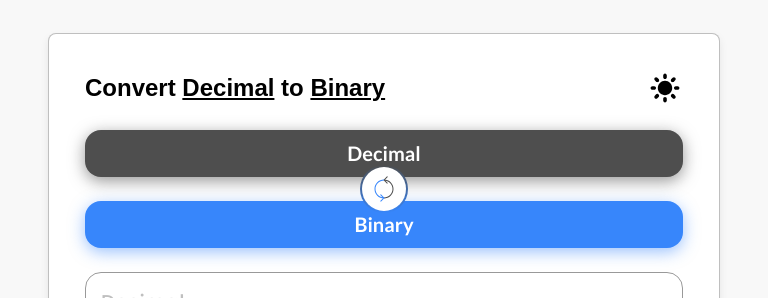
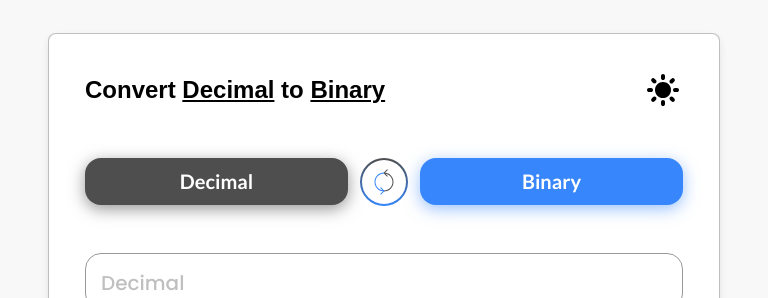
Before and after one commit to Clupai8o0/digi-convertor-app, a React (Vite) app: page / in a window 768 px wide. Shown: the part 135-433 px from the top of the page. Built offline with nearby package versions, Linux system fonts and the light colour scheme.

Commit message:
bug after bug fixes

```diff
--- a/src/components/type/type-reverse-btn.tsx
+++ b/src/components/type/type-reverse-btn.tsx
@@ -48,6 +48,7 @@ const TypeReverseButton = () => {
 				viewBox="0 0 20 26"
 				fill="none"
 				xmlns="http://www.w3.org/2000/svg"
+				className={styles.btnImg}
 			>
 				<path
 					d="M9.64645 3.64645C9.45118 3.84171 9.45118 4.15829 9.64645 4.35355L12.8284 7.53553C13.0237 7.7308 13.3403 7.7308 13.5355 7.53553C13.7308 7.34027 13.7308 7.02369 13.5355 6.82843L10.7071 4L13.5355 1.17157C13.7308 0.976311 13.7308 0.659728 13.5355 0.464466C13.3403 0.269204 13.0237 0.269204 12.8284 0.464466L9.64645 3.64645ZM10 4.5C14.6944 4.5 18.5 8.30558 18.5 13H19.5C19.5 7.75329 15.2467 3.5 10 3.5V4.5ZM18.5 13C18.5 17.6944 14.6944 21.5 10 21.5V22.5C15.2467 22.5 19.5 18.2467 19.5 13H18.5Z"
--- a/src/components/type/type-selector.tsx
+++ b/src/components/type/type-selector.tsx
@@ -10,7 +10,7 @@ import { getTypeBase, Types } from "../../lib/types";
 import Option from "./type-selector-option";
 
 // Styles
-import style from "./type.module.css";
+import styles from "./type.module.css";
 import { gsap } from "gsap";
 
 const TypeSelector = ({ from }: { from?: Boolean }) => {
@@ -25,7 +25,7 @@ const TypeSelector = ({ from }: { from?: Boolean }) => {
 
 	// Animation
 	useEffect(() => {
-		let timeout: number | undefined = undefined;
+		let timeout: NodeJS.Timeout | undefined = undefined;
 
 		if (dropdownRef && dropdownArrowRef) {
 			if (isDropdownOpen) {
@@ -82,9 +82,9 @@ const TypeSelector = ({ from }: { from?: Boolean }) => {
 	return (
 		<>
 			{/* Type Selector for Desktop & Tablets */}
-			<div className={style.dropdown} onClick={handleDropdownClick}>
+			<div className={styles.dropdown} onClick={handleDropdownClick}>
 				{/* Selected of the dropdown */}
-				<div className={style.dropdownSelected} data-type={type}>
+				<div className={styles.dropdownSelected} data-type={type}>
 					<img src={`${getTypeBase(type)}.svg`} alt="Base value" />
 					<span>{type}</span>
 					<img
@@ -96,7 +96,7 @@ const TypeSelector = ({ from }: { from?: Boolean }) => {
 
 				{/* Options of the dropdown */}
 				<div
-					className={style.dropdownContent}
+					className={styles.dropdownContent}
 					ref={dropdownRef}
 					data-type={type}
 				>
@@ -132,9 +132,9 @@ const TypeSelector = ({ from }: { from?: Boolean }) => {
 			</div>
 
 			{/* Type Selector for Mobile  */}
-			<div style={{ width: "100%" }}>
+			<div className={styles.dropdownSelectWrapper}>
 				<select
-					className={style.dropdownSelect}
+					className={styles.dropdownSelect}
 					data-type={type}
 					onChange={handleDropdownChange}
 				>
@@ -142,10 +142,11 @@ const TypeSelector = ({ from }: { from?: Boolean }) => {
 						value="Binary"
 						className={
 							type === Types.Binary || typeToDisable === Types.Binary
-								? style.selected
+								? styles.selected
 								: ""
 						}
 						selected={type === Types.Binary}
+						disabled={Types.Binary === typeToDisable}
 					>
 						Binary
 					</option>
@@ -153,10 +154,11 @@ const TypeSelector = ({ from }: { from?: Boolean }) => {
 						value="Decimal"
 						className={
 							type === Types.Decimal || typeToDisable === Types.Decimal
-								? style.selected
+								? styles.selected
 								: ""
 						}
 						selected={type === Types.Decimal}
+						disabled={Types.Decimal === typeToDisable}
 					>
 						Decimal
 					</option>
@@ -164,10 +166,11 @@ const TypeSelector = ({ from }: { from?: Boolean }) => {
 						value="Octal"
 						className={
 							type === Types.Octal || typeToDisable === Types.Octal
-								? style.selected
+								? styles.selected
 								: ""
 						}
 						selected={type === Types.Octal}
+						disabled={Types.Octal === typeToDisable}
 					>
 						Octal
 					</option>
@@ -175,10 +178,11 @@ const TypeSelector = ({ from }: { from?: Boolean }) => {
 						value="Hexadecimal"
 						className={
 							type === Types.Hexadecimal || typeToDisable === Types.Hexadecimal
-								? style.selected
+								? styles.selected
 								: ""
 						}
 						selected={type === Types.Hexadecimal}
+						disabled={Types.Hexadecimal === typeToDisable}
 					>
 						Hexadecimal
 					</option>
--- a/src/components/type/type.module.css
+++ b/src/components/type/type.module.css
@@ -141,6 +141,10 @@
 	display: none !important;
 }
 
+.dropdownSelectWrapper {
+	width: 100%;
+}
+
 .dropdownSelect {
 	width: 100%;
 	border: none;
@@ -155,10 +159,8 @@
 
 	appearance: none;
 	padding: 12px 24px;
+
 	text-align: center;
-
-	background-position: 16px center, calc(100% - 16px) center;
-	background-repeat: no-repeat, no-repeat;
 }
 
 .dropdownSelect[data-type="Binary"] {
@@ -217,3 +219,7 @@
 .hexadecimal {
 	fill: var(--hexadecimal);
 }
+
+@media all and (min-width: 600px) and (max-width: 968px) {
+
+}
--- a/src/containers/card/card.module.css
+++ b/src/containers/card/card.module.css
@@ -34,7 +34,7 @@
 	align-items: center;
 
 	position: relative;
-	margin-bottom: 24px;
+	margin-bottom: var(--margin-card);
 	width: 100%;
 }
 
@@ -66,3 +66,23 @@
 .hexadecimalPath {
 	stop-color: var(--hexadecimal);
 }
+
+.typesMargin {
+	margin-bottom: 24px;
+}
+
+@media all and (min-width: 480px) and (max-width: 768px) {
+	.header img {
+		width: 40px;
+	}
+}
+@media all and (min-width: 600px) and (max-width: 968px) {
+	.typesSelector {
+		flex-direction: row;
+		justify-content: space-between;
+	}
+	.typesMargin {
+		margin-left: 36px;
+		margin-right: 36px;
+	}
+}
--- a/src/containers/card/card.tsx
+++ b/src/containers/card/card.tsx
@@ -72,7 +72,7 @@ function Card() {
 			{/* Types Selector */}
 			<section className={styles.typesSelector}>
 				<TypeSelector from />
-				<div style={{ marginBottom: "24px" }} />
+				<div className={styles.typesMargin} />
 				<TypeReverseButton />
 				<TypeSelector />
 			</section>
--- a/src/global.css
+++ b/src/global.css
@@ -1,6 +1,6 @@
 * {
   font-family: Lota, Arial, Helvetica, sans-serif;
-  font-size: 16px;
+  font-size: var(--default);
   margin: 0;
   box-sizing: border-box;
   line-height: 1.15;
--- a/src/media-queries.css
+++ b/src/media-queries.css
@@ -7,7 +7,7 @@
 }
 
 /* Tablet Portrait */
-@media all and (min-width: 480px) and (max-width: 768px) {
+@media all and (min-width: 480px) and (max-width: 968px) {
 	:root {
 		/* Spacing */
 		--margin-border: 48px;
@@ -15,7 +15,7 @@
 		/* --margin-spacing-1: calc(var(--margin-border) / 2 + 16px); */
 		--margin-spacing-2: calc(var(--margin-border) / 2 + 8px);
 		--margin-spacing-3: calc(var(--margin-border) / 2);
-		--margin-card: 24px;
+		--margin-card: 48px;
 
 		/* Card Spacing */
 		--card-padding: 36px;
```
